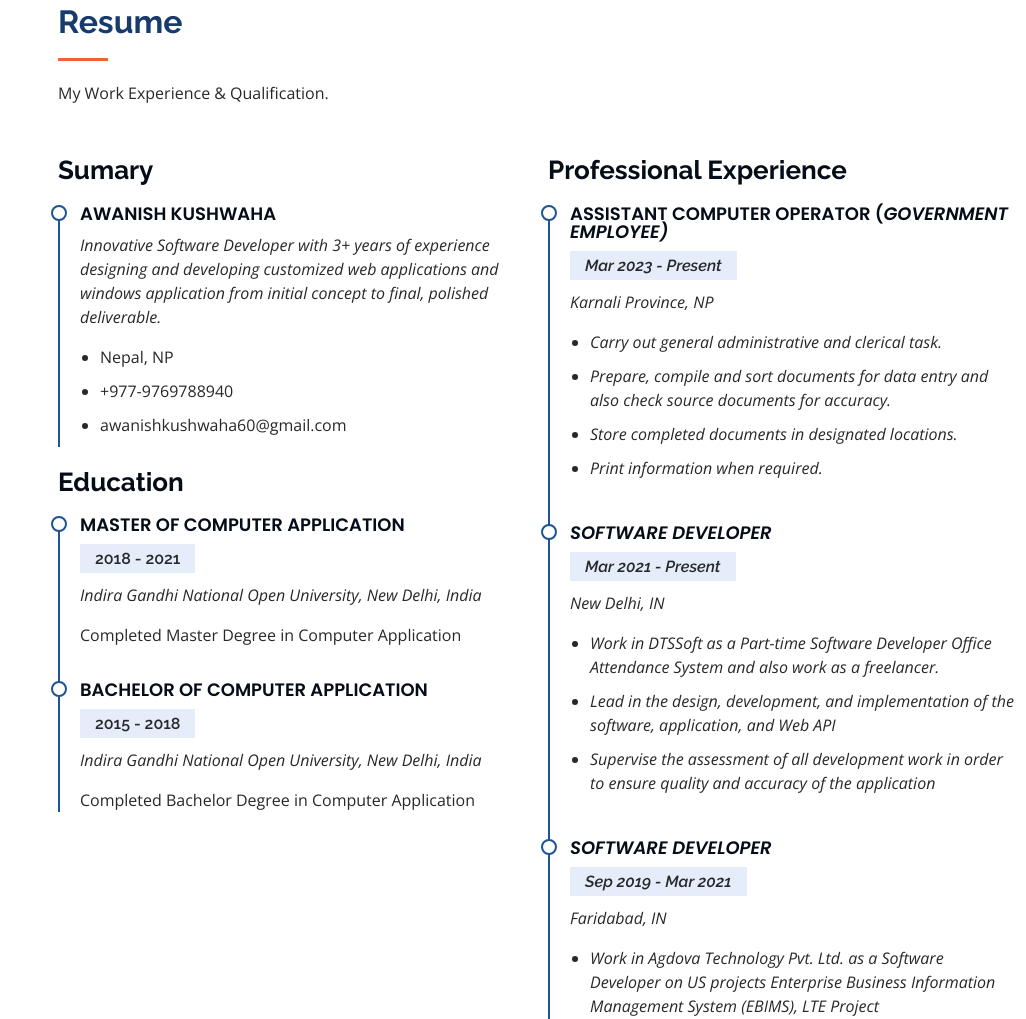
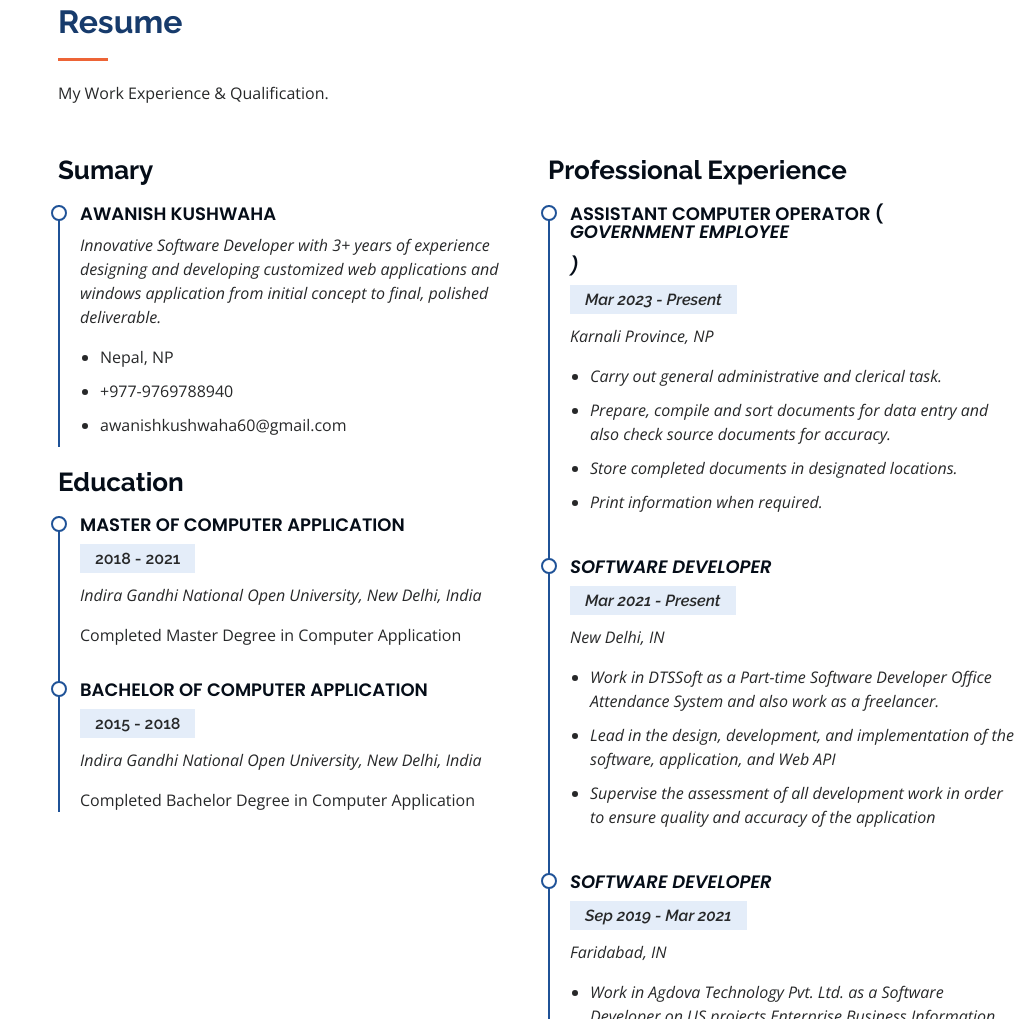
Before and after one commit to AwanishKushwaha/awanishkushwaha, a plain HTML site: page index.html in a window 1280 px wide. Shown: the part 2093-3112 px from the top of the page, without its empty margins (254-1280 px from the left). Drawn offline with nearby package versions, Linux system fonts and the light colour scheme.

Commit message:
Update index.html

```diff
--- a/index.html
+++ b/index.html
@@ -409,7 +409,7 @@
           <div class="col-lg-6" data-aos="fade-up" data-aos-delay="100">
             <h3 class="resume-title">Professional Experience</h3>
                 <div class="resume-item">
-              <h4>Assistant Computer Operator (<em>Government Employee<em>)</h4>
+              <h4>Assistant Computer Operator (<p><em>Government Employee<em></p>)</h4>
               <h5>Mar 2023 - Present</h5>
                 <p><em>Karnali Province, NP</em></p>
               <ul>
```
